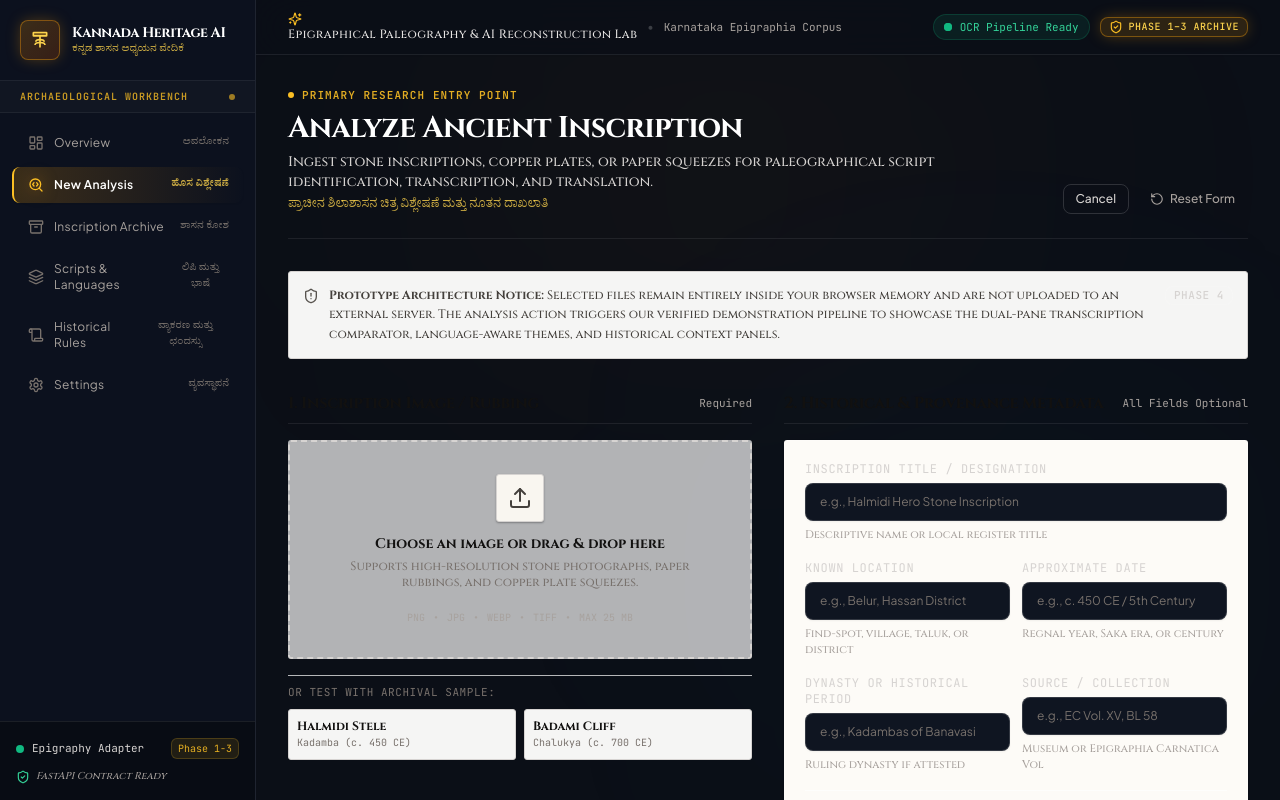
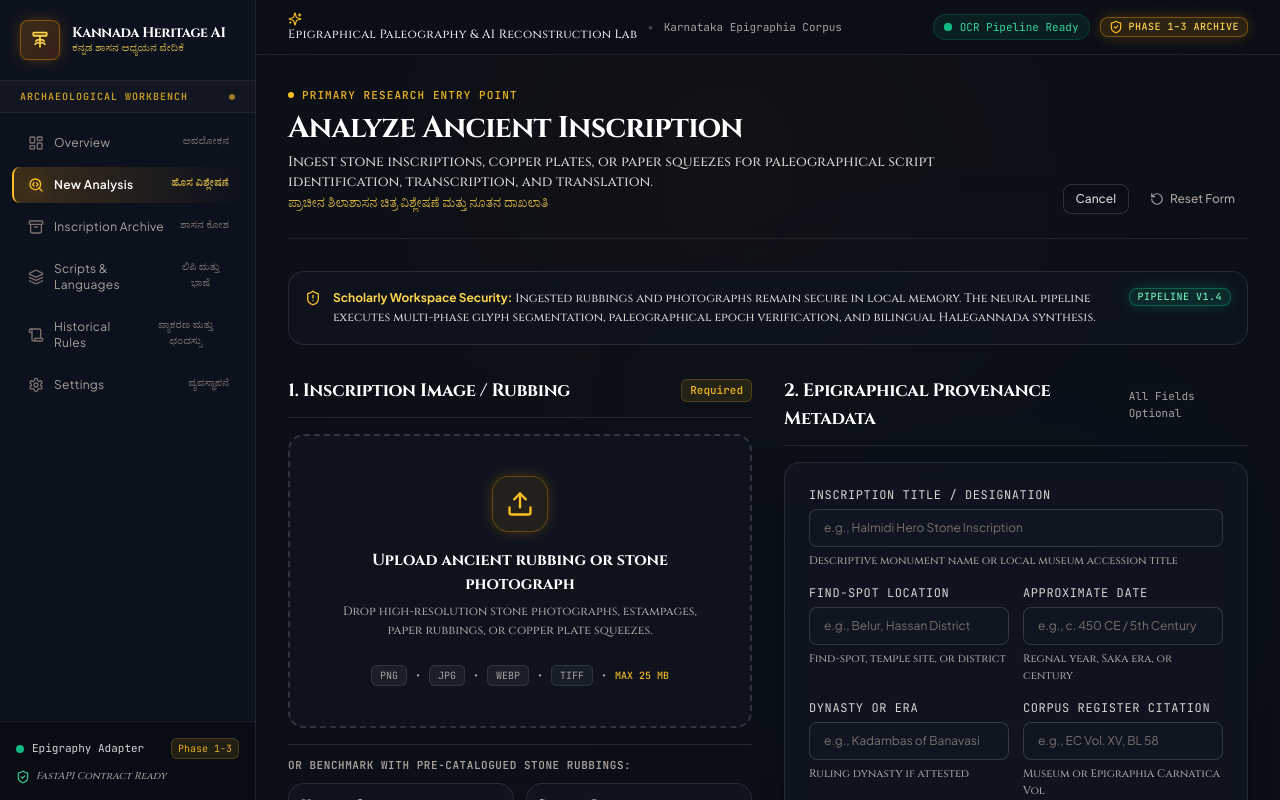
Before and after one commit to KUSHALMN/kannada-inscription-ocr-llm, a React (Vite) app: page / in a window 1280 px wide. Both pictures are taken after a click on the button "Start Inscription OCR". Shown: the top 800 px of the page. Built offline with nearby package versions, Linux system fonts and the light colour scheme.

Commit message:
feat(new-analysis): redesign 5-stage analysis pipeline workspace with interactive dropzone

```diff
--- a/src/components/views/NewAnalysisView.tsx
+++ b/src/components/views/NewAnalysisView.tsx
@@ -217,50 +217,64 @@ export const NewAnalysisView: React.FC<NewAnalysisViewProps> = ({
       />
 
       {/* Demonstration notice */}
-      <div className="bg-stone-100 border border-stone-300 p-3.5 rounded-xs flex items-start justify-between gap-3 text-xs">
-        <div className="flex items-start gap-2.5 font-serif text-stone-700 leading-relaxed">
-          <ShieldAlert className="w-4 h-4 text-stone-600 mt-0.5 flex-shrink-0" />
+      <div className="bg-[#0F1521]/70 border border-white/10 p-4 rounded-xl flex items-start justify-between gap-3 text-xs backdrop-blur-md shadow-sm">
+        <div className="flex items-start gap-3 font-serif text-stone-300 leading-relaxed">
+          <ShieldAlert className="w-4 h-4 text-amber-400 mt-0.5 flex-shrink-0" />
           <span>
-            <strong>Prototype Architecture Notice:</strong> Selected files remain entirely inside your browser memory
-            and are not uploaded to an external server. The analysis action triggers our verified demonstration pipeline
-            to showcase the dual-pane transcription comparator, language-aware themes, and historical context panels.
+            <strong className="text-amber-300 font-sans">Scholarly Workspace Security:</strong> Ingested rubbings and photographs
+            remain secure in local memory. The neural pipeline executes multi-phase glyph segmentation, paleographical epoch verification,
+            and bilingual Halegannada synthesis.
           </span>
         </div>
         <div className="flex-shrink-0">
-          <Badge variant="period" size="sm">Phase 4</Badge>
+          <Badge variant="status" size="sm">Pipeline v1.4</Badge>
         </div>
       </div>
 
       {/* Processing Overlay Dialog */}
       {isProcessing && (
-        <div className="fixed inset-0 z-50 flex items-center justify-center p-4 bg-stone-900/50 backdrop-blur-[2px]">
-          <div className="bg-parchment-50 border border-stone-400 rounded-xs max-w-lg w-full p-6 shadow-elevation space-y-4">
-            <div className="flex items-center gap-3 border-b border-heritage-border pb-3">
-              <div className="w-8 h-8 rounded-full border-2 border-stone-400 border-t-stone-900 animate-spin flex-shrink-0" />
+        <div className="fixed inset-0 z-50 flex items-center justify-center p-4 bg-black/80 backdrop-blur-md">
+          <div className="bg-[#0F1521] border border-amber-500/30 rounded-2xl max-w-lg w-full p-7 shadow-elevation space-y-5 relative overflow-hidden">
+            {/* Animated Scanning Laser Line */}
+            <div className="absolute top-0 left-0 right-0 h-1 bg-gradient-to-r from-transparent via-amber-400 to-transparent animate-pulse" />
+
+            <div className="flex items-center gap-4 border-b border-white/10 pb-4">
+              <div className="relative">
+                <div className="w-10 h-10 rounded-full border-2 border-amber-500/30 border-t-amber-400 animate-spin flex-shrink-0" />
+                <div className="absolute inset-0 flex items-center justify-center text-amber-400 font-mono text-[10px] font-bold">
+                  {processingStep + 1}
+                </div>
+              </div>
               <div>
-                <h3 className="font-serif font-bold text-base text-stone-900">
-                  Epigraphical Recognition Pipeline Running
+                <h3 className="font-serif font-bold text-lg text-white">
+                  Epigraphical Recognition Pipeline Active
                 </h3>
-                <span className="text-[11px] font-mono text-stone-500">
-                  Karnataka Archaeological Processing Unit
+                <span className="text-[11px] font-mono text-amber-400/90 flex items-center gap-1.5">
+                  <span className="w-1.5 h-1.5 rounded-full bg-amber-400 animate-ping"></span>
+                  Archaeological Neural Inference Unit
                 </span>
               </div>
             </div>
 
-            <div className="space-y-3 py-2">
-              <div className="bg-stone-100 p-3 rounded-xs border border-stone-200">
-                <span className="font-mono text-xs text-stone-800 font-semibold block mb-1">
-                  {processingStages[processingStep]}
-                </span>
-                <div className="w-full bg-stone-200 h-1.5 rounded-full overflow-hidden">
+            <div className="space-y-4 py-2">
+              <div className="bg-black/50 p-4 rounded-xl border border-white/10 space-y-2">
+                <div className="flex items-center justify-between text-xs">
+                  <span className="font-mono text-stone-200 font-semibold block">
+                    {processingStages[processingStep]}
+                  </span>
+                  <span className="font-mono text-amber-400 font-bold">
+                    {Math.round(((processingStep + 1) / processingStages.length) * 100)}%
+                  </span>
+                </div>
+                <div className="w-full bg-white/10 h-2 rounded-full overflow-hidden p-0.5">
                   <div
-                    className="bg-stone-800 h-full transition-all duration-300"
+                    className="bg-gradient-to-r from-amber-500 to-yellow-400 h-full rounded-full transition-all duration-300 shadow-glow-amber"
                     style={{ width: `${((processingStep + 1) / processingStages.length) * 100}%` }}
                   />
                 </div>
               </div>
 
-              <p className="text-[11px] text-stone-500 font-serif italic text-center">
+              <p className="text-xs text-stone-400 font-serif italic text-center">
                 Calibrating stroke curvature against the 10 historical Kannada paleographical epochs...
               </p>
             </div>
@@ -272,11 +286,11 @@ export const NewAnalysisView: React.FC<NewAnalysisViewProps> = ({
       <div className="grid grid-cols-1 lg:grid-cols-12 gap-8 items-start">
         {/* Left Column: Image Upload & Preview Interface (6 Cols) */}
         <div className="lg:col-span-6 space-y-4">
-          <div className="border-b border-heritage-border pb-2 flex items-center justify-between">
-            <h3 className="font-serif font-bold text-base text-stone-900">
-              1. Inscription Image / Rubbing
+          <div className="border-b border-white/10 pb-3 flex items-center justify-between">
+            <h3 className="font-serif font-bold text-lg text-white flex items-center gap-2">
+              <span>1. Inscription Image / Rubbing</span>
             </h3>
-            <span className="text-[11px] font-mono text-stone-400">Required</span>
+            <span className="text-[11px] font-mono text-amber-400/90 bg-amber-400/10 px-2 py-0.5 rounded border border-amber-400/20 font-semibold">Required</span>
           </div>
 
           {/* Upload Area / Dropzone */}
@@ -285,10 +299,10 @@ export const NewAnalysisView: React.FC<NewAnalysisViewProps> = ({
               onDrop={handleDrop}
               onDragOver={handleDragOver}
               onDragLeave={handleDragLeave}
-              className={`border-2 border-dashed rounded-xs p-8 text-center transition-all cursor-pointer ${
+              className={`border-2 border-dashed rounded-2xl p-10 text-center transition-all cursor-pointer relative overflow-hidden group ${
                 isDragOver
-                  ? 'border-stone-700 bg-stone-200/50'
-                  : 'border-stone-300 bg-stone-50/70 hover:border-stone-500 hover:bg-stone-100/50'
+                  ? 'border-amber-400 bg-amber-500/10 shadow-glow-amber'
+                  : 'border-white/15 bg-[#0F1521]/70 hover:border-amber-500/40 hover:bg-[#141C2B] shadow-sm'
               }`}
               onClick={() => fileInputRef.current?.click()}
             >
@@ -304,43 +318,43 @@ export const NewAnalysisView: React.FC<NewAnalysisViewProps> = ({
                 className="hidden"
               />
 
-              <div className="space-y-3">
-                <div className="w-12 h-12 mx-auto rounded-xs border border-stone-300 bg-parchment-100 flex items-center justify-center text-stone-600 shadow-subtle">
-                  <Upload className="w-6 h-6 text-stone-700" />
+              <div className="space-y-4">
+                <div className="w-14 h-14 mx-auto rounded-xl border border-amber-500/30 bg-amber-500/10 flex items-center justify-center text-amber-400 group-hover:scale-110 shadow-glow-amber transition-transform">
+                  <Upload className="w-7 h-7 text-amber-400" />
                 </div>
                 <div>
-                  <span className="font-serif font-bold text-sm text-stone-900 block">
-                    Choose an image or drag & drop here
+                  <span className="font-serif font-bold text-base text-white block">
+                    Upload ancient rubbing or stone photograph
                   </span>
-                  <p className="text-xs text-stone-500 font-serif mt-1">
-                    Supports high-resolution stone photographs, paper rubbings, and copper plate squeezes.
+                  <p className="text-xs text-stone-400 font-serif mt-1.5 max-w-sm mx-auto leading-relaxed">
+                    Drop high-resolution stone photographs, estampages, paper rubbings, or copper plate squeezes.
                   </p>
                 </div>
                 <div className="flex items-center justify-center gap-2 text-[10px] font-mono text-stone-400 uppercase pt-2">
-                  <span>PNG</span>
+                  <span className="px-2 py-0.5 rounded bg-white/5 border border-white/10">PNG</span>
                   <span>•</span>
-                  <span>JPG</span>
+                  <span className="px-2 py-0.5 rounded bg-white/5 border border-white/10">JPG</span>
                   <span>•</span>
-                  <span>WEBP</span>
+                  <span className="px-2 py-0.5 rounded bg-white/5 border border-white/10">WEBP</span>
                   <span>•</span>
-                  <span>TIFF</span>
+                  <span className="px-2 py-0.5 rounded bg-white/5 border border-white/10">TIFF</span>
                   <span>•</span>
-                  <span>Max 25 MB</span>
+                  <span className="text-amber-400/90 font-semibold">Max 25 MB</span>
                 </div>
               </div>
             </div>
           ) : (
             /* Selected File State & Interactive Preview */
-            <div className="border border-heritage-border bg-parchment-50 rounded-xs overflow-hidden shadow-subtle space-y-3">
-              <div className="relative bg-stone-950 p-2 flex items-center justify-center max-h-[340px] overflow-hidden">
+            <div className="border border-white/10 bg-[#0F1521]/80 rounded-2xl overflow-hidden shadow-elevation space-y-3">
+              <div className="relative bg-black p-3 flex items-center justify-center max-h-[360px] overflow-hidden">
                 <img
                   src={uploadedFile.previewUrl}
                   alt={uploadedFile.name}
-                  className="max-h-[320px] w-auto object-contain rounded-xs select-none"
+                  className="max-h-[340px] w-auto object-contain rounded-lg select-none"
                 />
                 <button
                   onClick={handleRemoveFile}
-                  className="absolute top-2 right-2 bg-stone-900/80 hover:bg-stone-900 text-stone-200 p-1.5 rounded-xs border border-stone-700 transition-colors shadow-subtle"
+                  className="absolute top-3 right-3 bg-black/80 hover:bg-rose-900/80 text-stone-200 hover:text-white p-2 rounded-lg border border-white/20 transition-colors shadow-md backdrop-blur-md"
                   title="Remove image"
                 >
                   <X className="w-4 h-4" />
@@ -348,29 +362,29 @@ export const NewAnalysisView: React.FC<NewAnalysisViewProps> = ({
               </div>
 
               {/* File Info Bar */}
-              <div className="p-4 pt-1 space-y-2">
-                <div className="flex items-center justify-between text-xs border-b border-heritage-border pb-2">
+              <div className="p-5 pt-2 space-y-3">
+                <div className="flex items-center justify-between text-xs border-b border-white/10 pb-3">
                   <div className="truncate pr-2">
-                    <span className="font-mono text-stone-800 font-semibold block truncate">
+                    <span className="font-mono text-white font-semibold block truncate text-sm">
                       {uploadedFile.name}
                     </span>
-                    <span className="text-[11px] font-mono text-stone-500">
+                    <span className="text-[11px] font-mono text-stone-400">
                       {uploadedFile.sizeFormatted} • {uploadedFile.type}
                     </span>
                   </div>
-                  <Badge variant="period" size="sm">Ready for Analysis</Badge>
+                  <Badge variant="status" size="sm">Ready for Analysis</Badge>
                 </div>
 
                 <div className="flex items-center justify-between pt-1">
                   <button
                     onClick={() => fileInputRef.current?.click()}
-                    className="text-xs font-mono text-stone-600 hover:text-stone-900 underline"
+                    className="text-xs font-mono text-amber-400 hover:text-amber-300 underline"
                   >
                     Replace Image
                   </button>
                   <button
                     onClick={handleRemoveFile}
-                    className="text-xs font-mono text-heritage-terracotta hover:underline"
+                    className="text-xs font-mono text-rose-400 hover:underline"
                   >
                     Remove
                   </button>
@@ -388,26 +402,26 @@ export const NewAnalysisView: React.FC<NewAnalysisViewProps> = ({
           )}
 
           {/* Quick Demonstrator Sample Loader */}
-          <div className="pt-2 border-t border-heritage-border/70">
-            <span className="text-[11px] font-mono uppercase tracking-wider text-stone-500 block mb-2">
-              Or Test With Archival Sample:
+          <div className="pt-3 border-t border-white/10">
+            <span className="text-[11px] font-mono uppercase tracking-wider text-stone-400 block mb-2.5 font-semibold">
+              Or Benchmark With Pre-Catalogued Stone Rubbings:
             </span>
-            <div className="grid grid-cols-2 gap-2 text-xs">
+            <div className="grid grid-cols-2 gap-3 text-xs">
               <button
                 type="button"
                 onClick={() => handleLoadSample(inscriptions[0])}
-                className="p-2 border border-stone-300 bg-stone-100 hover:bg-stone-200 text-left rounded-xs transition-colors"
+                className="p-3 border border-white/10 bg-[#0F1521]/80 hover:bg-[#141C2B] hover:border-amber-500/40 text-left rounded-xl transition-all shadow-sm group"
               >
-                <span className="font-serif font-bold text-stone-900 block truncate">Halmidi Stele</span>
-                <span className="text-[10px] font-mono text-stone-500">Kadamba (c. 450 CE)</span>
+                <span className="font-serif font-bold text-white block truncate group-hover:text-amber-300">Halmidi Stele</span>
+                <span className="text-[10px] font-mono text-amber-400/80">Kadamba (c. 450 CE)</span>
               </button>
               <button
                 type="button"
                 onClick={() => handleLoadSample(inscriptions[2] || inscriptions[0])}
-                className="p-2 border border-stone-300 bg-stone-100 hover:bg-stone-200 text-left rounded-xs transition-colors"
+                className="p-3 border border-white/10 bg-[#0F1521]/80 hover:bg-[#141C2B] hover:border-cyan-500/40 text-left rounded-xl transition-all shadow-sm group"
               >
-                <span className="font-serif font-bold text-stone-900 block truncate">Badami Cliff</span>
-                <span className="text-[10px] font-mono text-stone-500">Chalukya (c. 700 CE)</span>
+                <span className="font-serif font-bold text-white block truncate group-hover:text-cyan-300">Badami Cliff</span>
+                <span className="text-[10px] font-mono text-cyan-400/80">Chalukya (c. 700 CE)</span>
               </button>
             </div>
           </div>
@@ -415,17 +429,17 @@ export const NewAnalysisView: React.FC<NewAnalysisViewProps> = ({
 
         {/* Right Column: Optional Historical Metadata Form (6 Cols) */}
         <div className="lg:col-span-6 space-y-4">
-          <div className="border-b border-heritage-border pb-2 flex items-center justify-between">
-            <h3 className="font-serif font-bold text-base text-stone-900">
-              2. Historical & Provenance Metadata
+          <div className="border-b border-white/10 pb-3 flex items-center justify-between">
+            <h3 className="font-serif font-bold text-lg text-white">
+              2. Epigraphical Provenance Metadata
             </h3>
             <span className="text-[11px] font-mono text-stone-400">All Fields Optional</span>
           </div>
 
-          <div className="border border-heritage-border bg-parchment-50 p-5 rounded-xs space-y-4 shadow-subtle">
+          <div className="border border-white/10 bg-[#0F1521]/80 backdrop-blur-md p-6 rounded-2xl space-y-4 shadow-elevation">
             <FormField
               label="Inscription Title / Designation"
-              hint="Descriptive name or local register title"
+              hint="Descriptive monument name or local museum accession title"
             >
               <Input
                 value={metadata.title}
@@ -434,10 +448,10 @@ export const NewAnalysisView: React.FC<NewAnalysisViewProps> = ({
               />
             </FormField>
 
-            <div className="grid grid-cols-1 sm:grid-cols-2 gap-3">
+            <div className="grid grid-cols-1 sm:grid-cols-2 gap-3.5">
               <FormField
-                label="Known Location"
-                hint="Find-spot, village, taluk, or district"
+                label="Find-Spot Location"
+                hint="Find-spot, temple site, or district"
               >
                 <Input
                   value={metadata.location}
@@ -458,9 +472,9 @@ export const NewAnalysisView: React.FC<NewAnalysisViewProps> = ({
               </FormField>
             </div>
 
-            <div className="grid grid-cols-1 sm:grid-cols-2 gap-3">
+            <div className="grid grid-cols-1 sm:grid-cols-2 gap-3.5">
               <FormField
-                label="Dynasty or Historical Period"
+                label="Dynasty or Era"
                 hint="Ruling dynasty if attested"
               >
                 <Input
@@ -471,7 +485,7 @@ export const NewAnalysisView: React.FC<NewAnalysisViewProps> = ({
               </FormField>
 
               <FormField
-                label="Source / Collection"
+                label="Corpus Register Citation"
                 hint="Museum or Epigraphia Carnatica Vol"
               >
                 <Input
@@ -482,8 +496,8 @@ export const NewAnalysisView: React.FC<NewAnalysisViewProps> = ({
               </FormField>
             </div>
 
-            {/* Optional Pre-known Classification (Researcher never forced to guess) */}
-            <div className="grid grid-cols-1 sm:grid-cols-2 gap-3 pt-2 border-t border-heritage-border/70">
+            {/* Optional Pre-known Classification */}
+            <div className="grid grid-cols-1 sm:grid-cols-2 gap-3.5 pt-3 border-t border-white/10">
               <FormField
                 label="Known Script (Optional)"
                 hint="Select only if pre-verified"
@@ -492,7 +506,7 @@ export const NewAnalysisView: React.FC<NewAnalysisViewProps> = ({
                   value={metadata.knownScript}
                   onChange={(e) => setMetadata({ ...metadata, knownScript: e.target.value as any })}
                 >
-                  <option value="uncertain">Uncertain (Automated Classification)</option>
+                  <option value="uncertain">Auto-Detect Script (Vision Model)</option>
                   <option value="ashoka">Ashokan Brahmi</option>
                   <option value="satavahana">Satavahana Brahmi</option>
                   <option value="kadamba">Kadamba (Proto-Kannada)</option>
@@ -514,10 +528,10 @@ export const NewAnalysisView: React.FC<NewAnalysisViewProps> = ({
                   value={metadata.knownLanguage}
                   onChange={(e) => setMetadata({ ...metadata, knownLanguage: e.target.value as any })}
                 >
-                  <option value="uncertain">Uncertain (Automated Identification)</option>
+                  <option value="uncertain">Auto-Detect Language (Linguistic Model)</option>
                   <option value="prakrit">Prakrit</option>
                   <option value="sanskrit">Epigraphical Sanskrit</option>
-                  <option value="purvada_halegannada">Purvada Halegannada (Early Old Kannada)</option>
+                  <option value="purvada_halegannada">Purvada Halegannada</option>
                   <option value="halegannada">Classical Halegannada</option>
                   <option value="nadugannada">Nadugannada (Middle Kannada)</option>
                   <option value="hosagannada">Hosagannada (Modern Kannada)</option>
@@ -526,25 +540,25 @@ export const NewAnalysisView: React.FC<NewAnalysisViewProps> = ({
             </div>
 
             <FormField
-              label="Researcher Notes"
-              hint="Condition notes, chisel depth, or specific research queries"
+              label="Field Notes & Chisel Observations"
+              hint="Condition notes, erosion severity, or ligature inquiries"
             >
               <Textarea
                 rows={3}
                 value={metadata.researcherNotes}
                 onChange={(e) => setMetadata({ ...metadata, researcherNotes: e.target.value })}
-                placeholder="e.g., Sandstone slab discovered during temple excavation. Headmark shows characteristic petika-shirsha box incision..."
+                placeholder="e.g., Deep relief petika-shirsha incisions with weathered right margin..."
               />
             </FormField>
 
             {/* Primary Action Button */}
-            <div className="pt-3 border-t border-heritage-border flex items-center justify-between">
-              <span className="text-[11px] font-mono text-stone-500">
-                {uploadedFile ? 'Ready to analyze' : 'Image required'}
+            <div className="pt-4 border-t border-white/10 flex items-center justify-between">
+              <span className="text-xs font-mono text-stone-400">
+                {uploadedFile ? '✓ Image loaded in buffer' : 'Stone rubbing required'}
               </span>
               <Button
                 variant="primary"
-                size="md"
+                size="lg"
                 disabled={!uploadedFile}
                 onClick={handleStartAnalysis}
                 icon={<SearchCode className="w-4 h-4" />}
```
